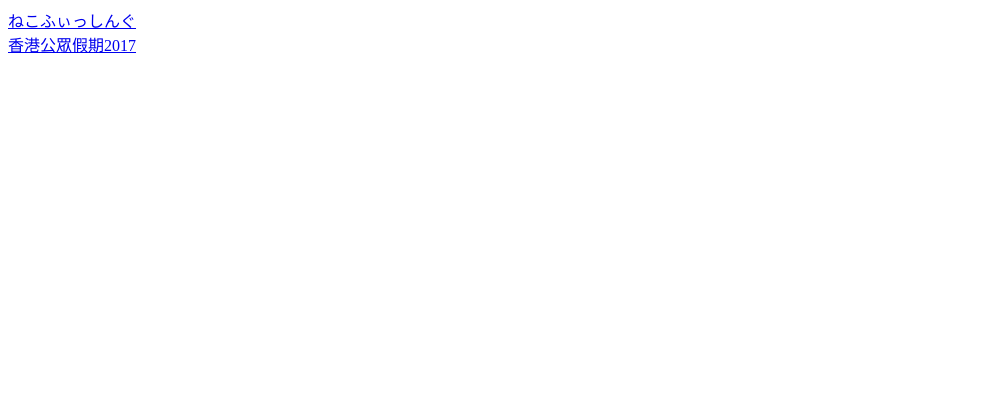
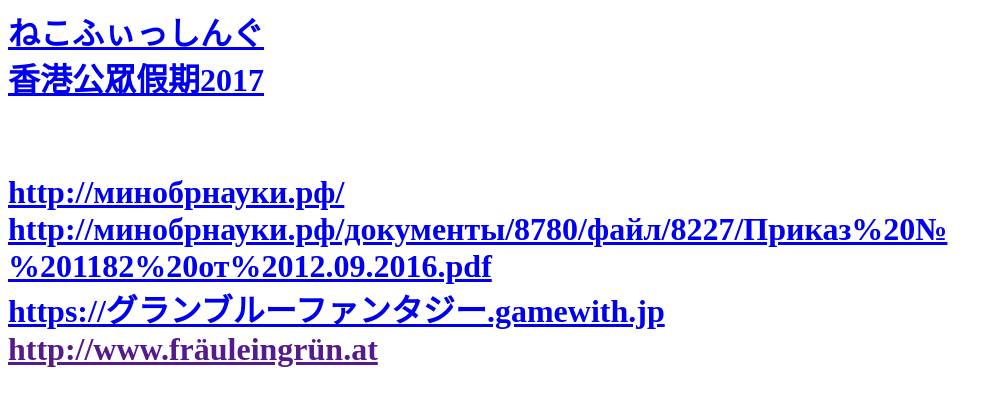
Before and after one commit to k1sa/k1sa.github.io, a plain HTML site: page index.html in a window 1280 px wide. Shown: the whole page, without its empty margins (0-1003 px from the left). Drawn offline with Linux system fonts and the light colour scheme.

Commit message:
Update index.html

```diff
--- a/index.html
+++ b/index.html
@@ -1,9 +1,14 @@
 <html>
   <head>
   </head>
-  <body><p1>
+  <body><h1>
     <a href="https://play.google.com/store/apps/details?id=jp.kuma360.CatFishing">ねこふぃっしんぐ</a><br>
     <a href="https://play.google.com/store/apps/details?id=com.pepperfree.hkholidays">香港公眾假期2017</a><br>
+    <br><br>
+    <a href="http://минобрнауки.рф/">http://минобрнауки.рф/</a><br>
+    <a href="http://минобрнауки.рф/документы/8780/файл/8227/Приказ%20№%201182%20от%2012.09.2016.pdf">http://минобрнауки.рф/документы/8780/файл/8227/Приказ%20№%201182%20от%2012.09.2016.pdf</a><br>
+    <a href="https://グランブルーファンタジー.gamewith.jp">https://グランブルーファンタジー.gamewith.jp</a><br>
+    <a href="">http://www.fräuleingrün.at</a><br>
     <!--<a href=""></a><br>-->
-    </p1></body>
+    </h1></body>
 </html>
```
